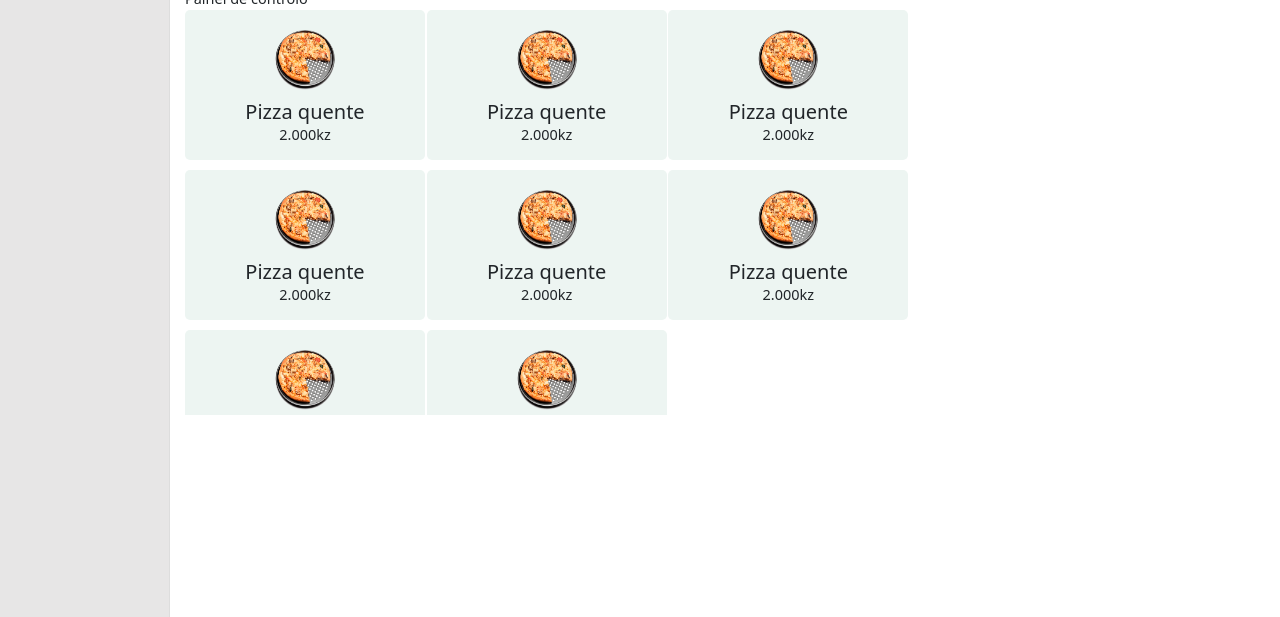
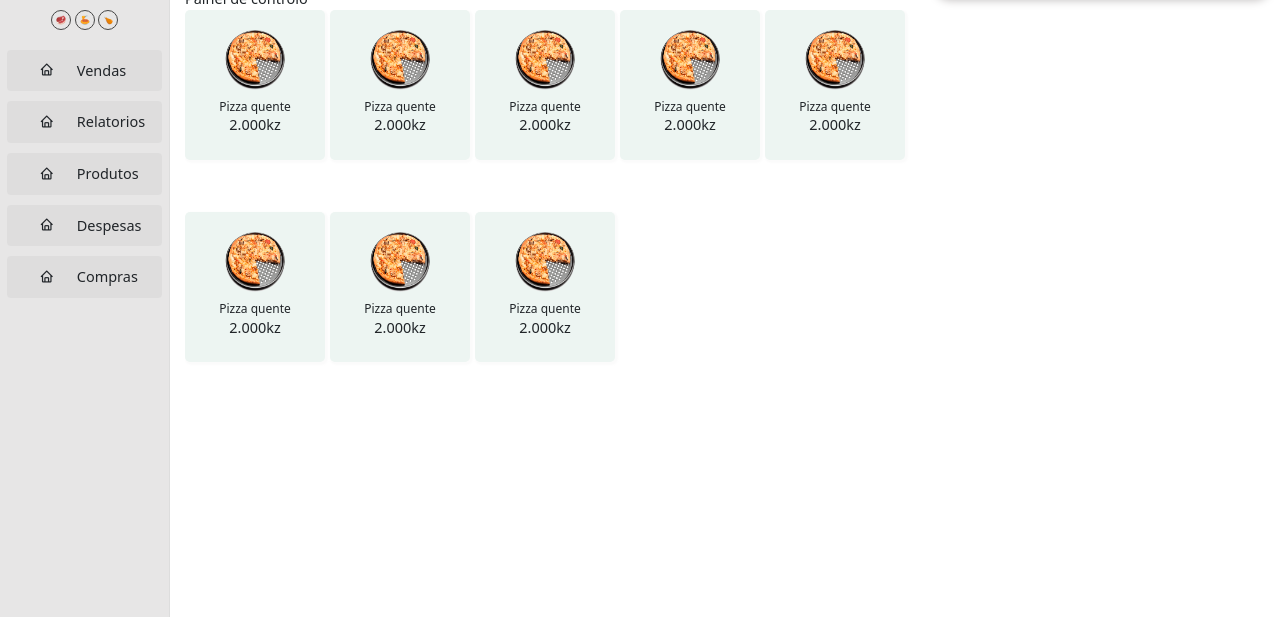
Before and after one commit to syshard/restaurante, a plain HTML site: page index.html in a window 1280 px wide. Shown: the part 235-852 px from the top of the page. Drawn offline with Linux system fonts and the light colour scheme.

Commit message:
31 de desembro

```diff
--- a/assets/css/mobile.css
+++ b/assets/css/mobile.css
@@ -154,6 +154,20 @@
     .lista-produto img{
         width:50px;
         height: 50px;
-     }
+    }
+
+    .buttons{
+        justify-content: space-around;
+        align-items: center;
+    }
+
+    .buttons .option-menu{
+        width: 70%;
+        justify-content: space-around;
+    }
+
+    .buttons .option-menu i{
+        display: none;
+    }
 
 }
--- a/assets/css/style.css
+++ b/assets/css/style.css
@@ -211,7 +211,7 @@ main {
     position: absolute;
     width: 100%;
     height: 100%;
-
+    box-shadow: 0px 3px 10px #bebbbb;
     border-radius: 15px;
     backface-visibility: hidden;
     background: rgb(40, 40, 40);
@@ -247,7 +247,7 @@ main {
     position: absolute;
     width: 100%;
     height: 100%;
-
+    box-shadow: 0px 3px 10px #bebbbb;
     border-radius: 15px;
     backface-visibility: hidden;
     background: rgb(40, 40, 40);
@@ -268,8 +268,7 @@ main {
     height: 405px;
     overflow-y: scroll;
     display: grid;
-    text-align: center;
-    grid-template-columns: 1fr 1fr 1fr;
+    grid-template-columns: 1fr 1fr 1fr 1fr 1fr;
 }
 
 .lista::-webkit-scrollbar{
@@ -287,14 +286,14 @@ main {
  }
 
 .lista-produto{
-    width: 240px;
+    width: 140px;
     height: 150px;
-    margin-bottom: 10px;
-    align-items: center;
     justify-content: space-around;
     background: rgb(237, 245, 242);
     padding: 10px;
+    margin-bottom: 8px;
     border-radius: 5px;
+    box-shadow: 1.5px 1.5px 1.5px 1.5px  #bebbbb10;
 }
 
 .lista .lista-produto .produto-perfil{
@@ -303,7 +302,7 @@ main {
 }
 
 .lista-produto h1{
-    font-size: 15pt;
+    font-size: 9pt;
     text-align: center;
 }
 
@@ -318,12 +317,34 @@ main {
    border-radius: 50%;
 }
 
-
-.lista-produto h6{
-    display: none;
+.funcionarios img{
+    width: 20px;
+    height: 20px;
+    border-radius: 50%;
+    padding: 4px;
+    border: 1px solid #464646;
 }
 
+.buttons{
+    display: flex;
+    width: 92%;
+    flex-direction: column;
+    margin: 10px;
+}
 
+.buttons .option-menu i{
+    width: 60px;
+}
+
+.buttons .option-menu{
+    background-color: rgba(206, 206, 206, 0.397);
+    display: flex;
+    align-items: center;
+    padding: 10px;
+    border-radius: 4px;
+    margin-top: 10px;
+    width: 100%;
+}
 
 
 @media only screen and (min-width:676px) {
@@ -344,4 +365,12 @@ main {
         display: none;
     }
 
+    .lista-produto h6{
+        display: none;
+    }
+
+    .lista{
+        text-align: center;
+    }
+
 }
--- a/index.html
+++ b/index.html
@@ -297,6 +297,35 @@
                             <h6>walteralexandresantna@gmail.com</h6>
                             <h6>+244 928 860 316</h6>
                         </div>
+                        <div class="funcionarios">
+                            <div class="lista-fun">
+                                <img src="image/produtos/emoji1.png" alt="">
+                                <img src="image/produtos/emoji3.png" alt="">
+                                <img src="image/produtos/emoji4.png" alt="">
+                            </div>
+                        </div>
+                        <div class="buttons">
+                            <div class="option-menu">
+                                <i class="bx bx-home"></i>
+                                <span>Vendas</span>
+                            </div>
+                            <div class="option-menu">
+                                <i class="bx bx-home"></i>
+                                <span>Relatorios</span>
+                            </div>
+                            <div class="option-menu">
+                                <i class="bx bx-home"></i>
+                                <span>Produtos</span>
+                            </div>
+                            <div class="option-menu">
+                                <i class="bx bx-home"></i>
+                                <span>Despesas</span>
+                            </div>
+                            <div class="option-menu">
+                                <i class="bx bx-home"></i>
+                                <span>Compras</span>
+                            </div>
+                        </div>
                     </div>
                 </div>
 
```
